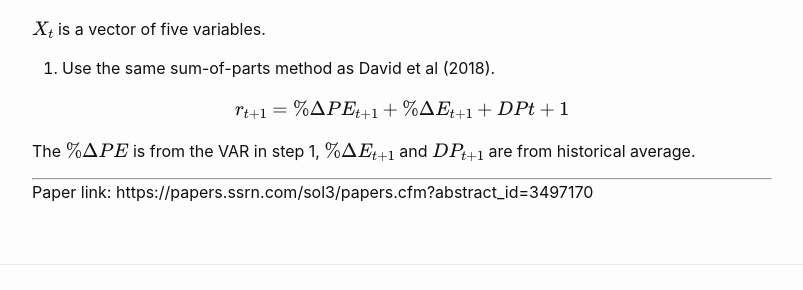
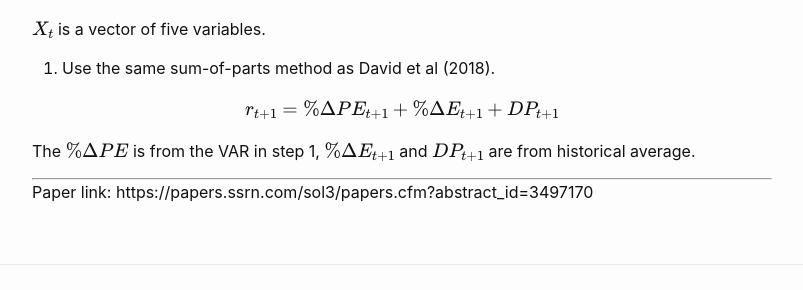
Before and after one commit to HuaiyuZhang/personal-site-old, a Jekyll site: the page built from _posts/2021-01-14-forecast-return-ml-ts.md, in a window 1280 px wide and 900 px high, scrolled down 1877 px. Shown: the part 481-771 px from the top of the window, without its empty margins (238-1041 px from the left). Built offline with Jekyll 4.4.1, drawn with Linux system fonts in a browser that asks for light colours; formulas are drawn with MathJax 3.

```diff
--- a/_posts/2021-01-14-forecast-return-ml-ts.md
+++ b/_posts/2021-01-14-forecast-return-ml-ts.md
@@ -69,7 +69,7 @@ $$X_t$$ is a vector of five variables.
 2. Use the same sum-of-parts method as David et al (2018).
 
 $$
-r_{t+1} = \%\Delta PE_{t+1} + \%\Delta E_{t+1} + DP{t+1}
+r_{t+1} = \%\Delta PE_{t+1} + \%\Delta E_{t+1} + DP_{t+1}
 $$
 
 The $$\%\Delta PE$$ is from the VAR in step 1, $$\%\Delta E_{t+1}$$ and $$ DP_{t+1} $$ are from historical average.
```
